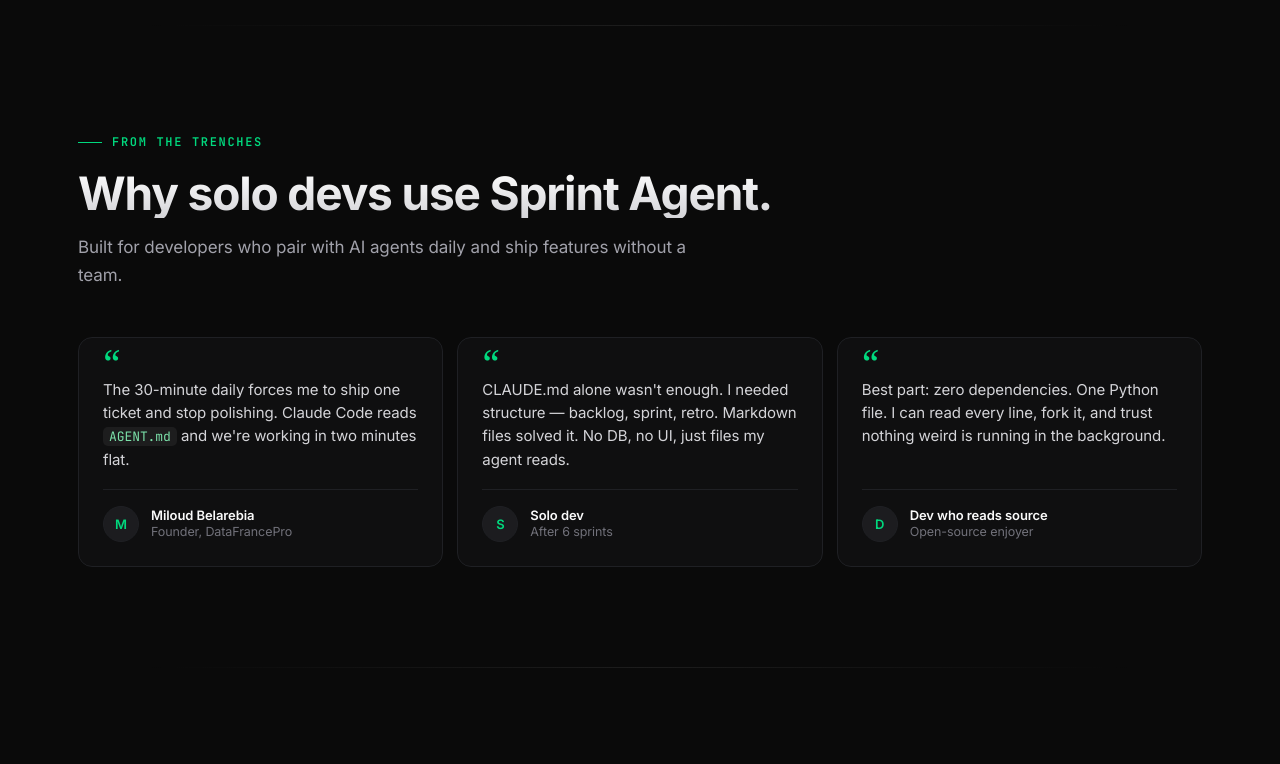
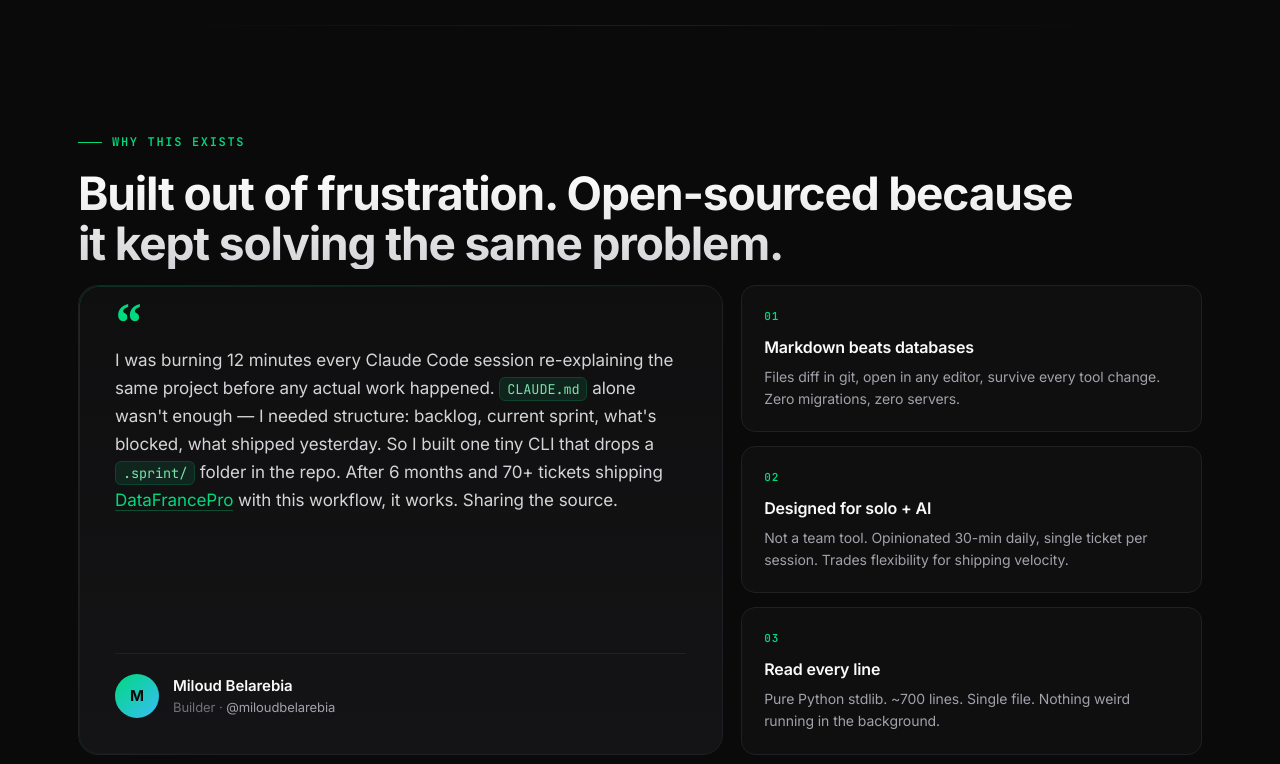
Before and after one commit to miloudbelarebia/sprint-agent, a plain HTML site: page docs/index.html in a window 1280 px wide. Shown: the part 4760-5524 px from the top of the page. Drawn offline with Linux system fonts and the light colour scheme; no server answers.

Commit message:
fix(docs): replace fake testimonials with honest 'why I built this' section + 3 factual arguments

```diff
--- a/docs/index.html
+++ b/docs/index.html
@@ -209,17 +209,30 @@
   .num .v{font-family:var(--mono);font-size:48px;font-weight:600;color:var(--accent);letter-spacing:-.02em;line-height:1}
   .num .k{font-size:13px;color:var(--fg-2);margin-top:10px;font-weight:500}
 
-  /* ───────── testimonials ───────── */
-  .quotes{display:grid;grid-template-columns:repeat(3,1fr);gap:14px}
-  @media(max-width:880px){.quotes{grid-template-columns:1fr}}
-  .quote{background:var(--bg-1);border:1px solid var(--line);border-radius:var(--rad);padding:24px;display:flex;flex-direction:column;gap:18px}
-  .quote .body{color:var(--fg-1);font-size:15px;line-height:1.55;flex:1}
-  .quote .body::before{content:"\201C";font-family:Georgia,serif;font-size:38px;color:var(--accent);line-height:0;display:block;margin-bottom:16px}
-  .quote .author{display:flex;align-items:center;gap:12px;border-top:1px solid var(--line);padding-top:16px}
-  .quote .av{width:36px;height:36px;border-radius:50%;background:var(--bg-3);display:grid;place-items:center;font-weight:600;color:var(--accent);font-size:13px;border:1px solid var(--line)}
-  .quote .who{font-size:13px;line-height:1.3}
-  .quote .who .n{font-weight:600;color:var(--fg)}
-  .quote .who .t{color:var(--fg-3);font-size:12.5px}
+  /* ───────── why I built this ───────── */
+  .why-grid{display:grid;grid-template-columns:1.4fr 1fr;gap:18px}
+  @media(max-width:880px){.why-grid{grid-template-columns:1fr}}
+  .why-quote{background:linear-gradient(180deg,var(--bg-1),var(--bg-2));border:1px solid var(--line);border-radius:var(--rad-xl);padding:36px;position:relative;overflow:hidden;display:flex;flex-direction:column;gap:24px}
+  .why-quote::before{content:"";position:absolute;inset:0;border-radius:inherit;padding:1px;background:linear-gradient(135deg,rgba(0,217,126,.18),transparent 60%);mask:linear-gradient(#fff 0 0) content-box,linear-gradient(#fff 0 0);-webkit-mask:linear-gradient(#fff 0 0) content-box,linear-gradient(#fff 0 0);mask-composite:exclude;-webkit-mask-composite:xor;pointer-events:none}
+  .why-quote .body{color:var(--fg-1);font-size:17px;line-height:1.65;flex:1;position:relative;z-index:1}
+  .why-quote .body::before{content:"\201C";font-family:Georgia,serif;font-size:56px;color:var(--accent);line-height:0;display:block;margin-bottom:24px;font-weight:700}
+  .why-quote .body code.ki{background:rgba(0,217,126,.1);padding:2px 7px;border-radius:6px;font-size:13.5px;color:var(--accent-3);border:1px solid rgba(0,217,126,.18)}
+  .why-quote .body a{color:var(--accent);border-bottom:1px solid rgba(0,217,126,.3)}
+  .why-quote .body a:hover{border-bottom-color:var(--accent)}
+  .why-quote .author{display:flex;align-items:center;gap:14px;border-top:1px solid var(--line);padding-top:20px}
+  .why-quote .av{width:44px;height:44px;border-radius:50%;background:linear-gradient(135deg,var(--accent),#38bdf8);display:grid;place-items:center;font-weight:700;color:#0a0a0a;font-size:15px;border:0}
+  .why-quote .who{font-size:14px;line-height:1.4}
+  .why-quote .who .n{font-weight:600;color:var(--fg);font-size:15px}
+  .why-quote .who .t{color:var(--fg-3);font-size:13px;margin-top:2px}
+  .why-quote .who .t a{color:var(--fg-2)}
+  .why-quote .who .t a:hover{color:var(--accent)}
+
+  .why-side{display:flex;flex-direction:column;gap:14px}
+  .why-card{background:var(--bg-1);border:1px solid var(--line);border-radius:var(--rad);padding:22px;transition:all .2s ease;position:relative}
+  .why-card:hover{border-color:var(--line-2);transform:translateY(-1px)}
+  .why-card .why-num{font-family:var(--mono);font-size:11px;font-weight:700;letter-spacing:.1em;color:var(--accent);margin-bottom:10px}
+  .why-card h4{margin:0 0 6px;font-size:16px;font-weight:600;letter-spacing:-.01em}
+  .why-card p{margin:0;color:var(--fg-2);font-size:14px;line-height:1.55}
 
   /* ───────── faq ───────── */
   .faq{display:flex;flex-direction:column;gap:8px;max-width:780px}
@@ -551,35 +564,41 @@
   </div>
 </section>
 
-<!-- ───── TESTIMONIALS ───── -->
-<section id="quotes">
+<!-- ───── WHY I BUILT THIS ───── -->
+<section id="why">
   <div class="container">
     <div class="reveal">
-      <span class="kicker">From the trenches</span>
-      <h2>Why solo devs use Sprint Agent.</h2>
-      <p class="sub">Built for developers who pair with AI agents daily and ship features without a team.</p>
+      <span class="kicker">Why this exists</span>
+      <h2>Built out of frustration. Open-sourced because<br/>it kept solving the same problem.</h2>
     </div>
 
-    <div class="quotes reveal">
-      <div class="quote">
-        <div class="body">The 30-minute daily forces me to ship one ticket and stop polishing. Claude Code reads <code style="background:rgba(255,255,255,.06);padding:1px 6px;border-radius:5px;font-size:13px;color:var(--accent-3)">AGENT.md</code> and we're working in two minutes flat.</div>
+    <div class="why-grid reveal">
+      <div class="why-quote">
+        <div class="body">I was burning 12 minutes every Claude Code session re-explaining the same project before any actual work happened. <code class="ki">CLAUDE.md</code> alone wasn't enough — I needed structure: backlog, current sprint, what's blocked, what shipped yesterday. So I built one tiny CLI that drops a <code class="ki">.sprint/</code> folder in the repo. After 6 months and 70+ tickets shipping <a href="https://datafrancepro.fr">DataFrancePro</a> with this workflow, it works. Sharing the source.</div>
         <div class="author">
           <div class="av">M</div>
-          <div class="who"><div class="n">Miloud Belarebia</div><div class="t">Founder, DataFrancePro</div></div>
+          <div class="who">
+            <div class="n">Miloud Belarebia</div>
+            <div class="t">Builder · <a href="https://github.com/miloudbelarebia">@miloudbelarebia</a></div>
+          </div>
         </div>
       </div>
-      <div class="quote">
-        <div class="body">CLAUDE.md alone wasn't enough. I needed structure — backlog, sprint, retro. Markdown files solved it. No DB, no UI, just files my agent reads.</div>
-        <div class="author">
-          <div class="av">S</div>
-          <div class="who"><div class="n">Solo dev</div><div class="t">After 6 sprints</div></div>
+
+      <div class="why-side">
+        <div class="why-card">
+          <div class="why-num">01</div>
+          <h4>Markdown beats databases</h4>
+          <p>Files diff in git, open in any editor, survive every tool change. Zero migrations, zero servers.</p>
         </div>
-      </div>
-      <div class="quote">
-        <div class="body">Best part: zero dependencies. One Python file. I can read every line, fork it, and trust nothing weird is running in the background.</div>
-        <div class="author">
-          <div class="av">D</div>
-          <div class="who"><div class="n">Dev who reads source</div><div class="t">Open-source enjoyer</div></div>
+        <div class="why-card">
+          <div class="why-num">02</div>
+          <h4>Designed for solo + AI</h4>
+          <p>Not a team tool. Opinionated 30-min daily, single ticket per session. Trades flexibility for shipping velocity.</p>
+        </div>
+        <div class="why-card">
+          <div class="why-num">03</div>
+          <h4>Read every line</h4>
+          <p>Pure Python stdlib. ~700 lines. Single file. Nothing weird running in the background.</p>
         </div>
       </div>
     </div>
```
